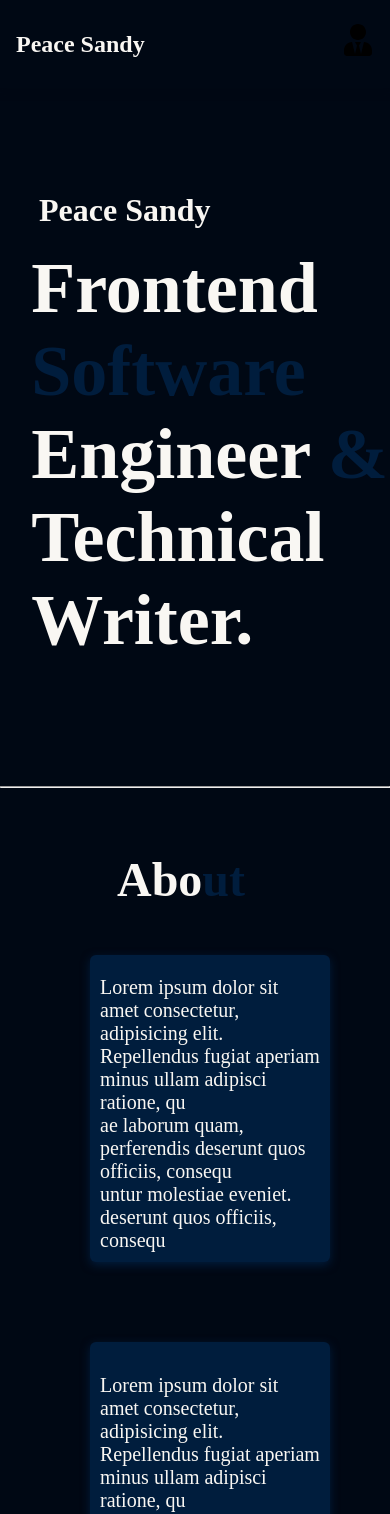
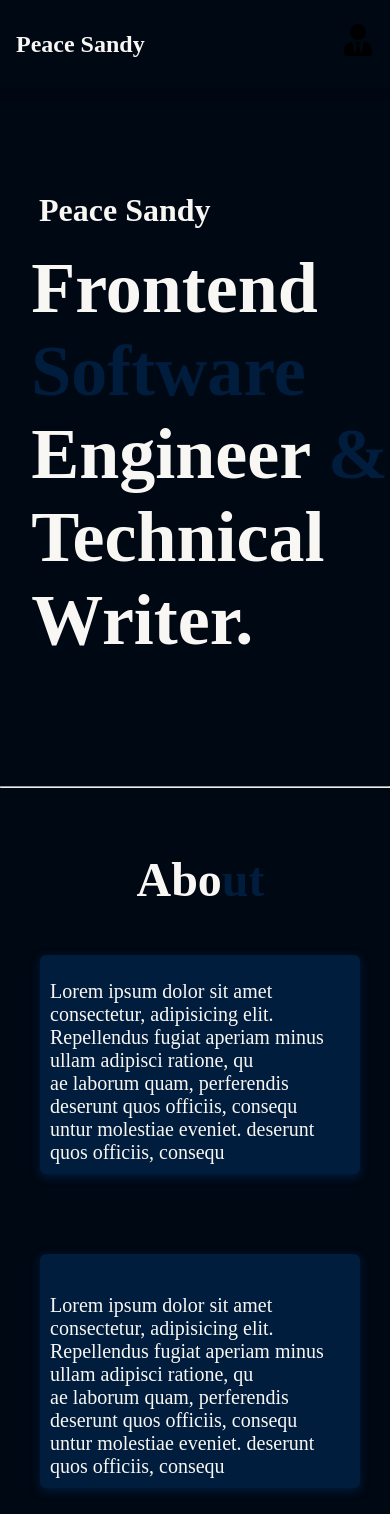
Before and after one commit to Peacesandy/peace-sandy, a React (Create React App) app: page / in a window 390 px wide. Shown: the top 1514 px of the page. Built offline with nearby package versions, Linux system fonts and the light colour scheme; a web font is replaced by a local one.

Commit message:
modifying the media queries

```diff
--- a/src/Styles/About.css
+++ b/src/Styles/About.css
@@ -78,21 +78,20 @@ hr{
 @media screen and (max-width: 480px) {
     .About-intro{
         margin-top: 4rem;
-        padding-left: 30%;
+        padding-left: 35%;
     }
-
 
 
     .Bio-1{
         margin-top: 3rem;
-        width: 15rem;
-        margin-left: 90px;
+        width: 20rem;
+        margin-left: 40px;
     }
 
     .Bio-2{
         margin-top: 5rem;
-        width: 15rem;
-        margin-left: 90px;
+        width: 20rem;
+        margin-left: 40px;
     }
 
 }
--- a/src/Styles/Skills.css
+++ b/src/Styles/Skills.css
@@ -213,7 +213,7 @@
 
 }
 
-@media screen and (max-width: 420px) {
+@media screen and (max-width: 480px) {
   .flip-card{
     width: 100px;
     height: 120px;
@@ -234,3 +234,17 @@
     margin: auto;
 }
 }
+
+@media screen and (max-width: 480px) {
+
+  .skills-container{
+    display: grid;
+    grid-template-columns: repeat(3, 1fr);
+    grid-gap: 20px;
+    color: var(--white-color);
+    width: 85%;
+    margin: auto;
+}
+
+
+}
```
